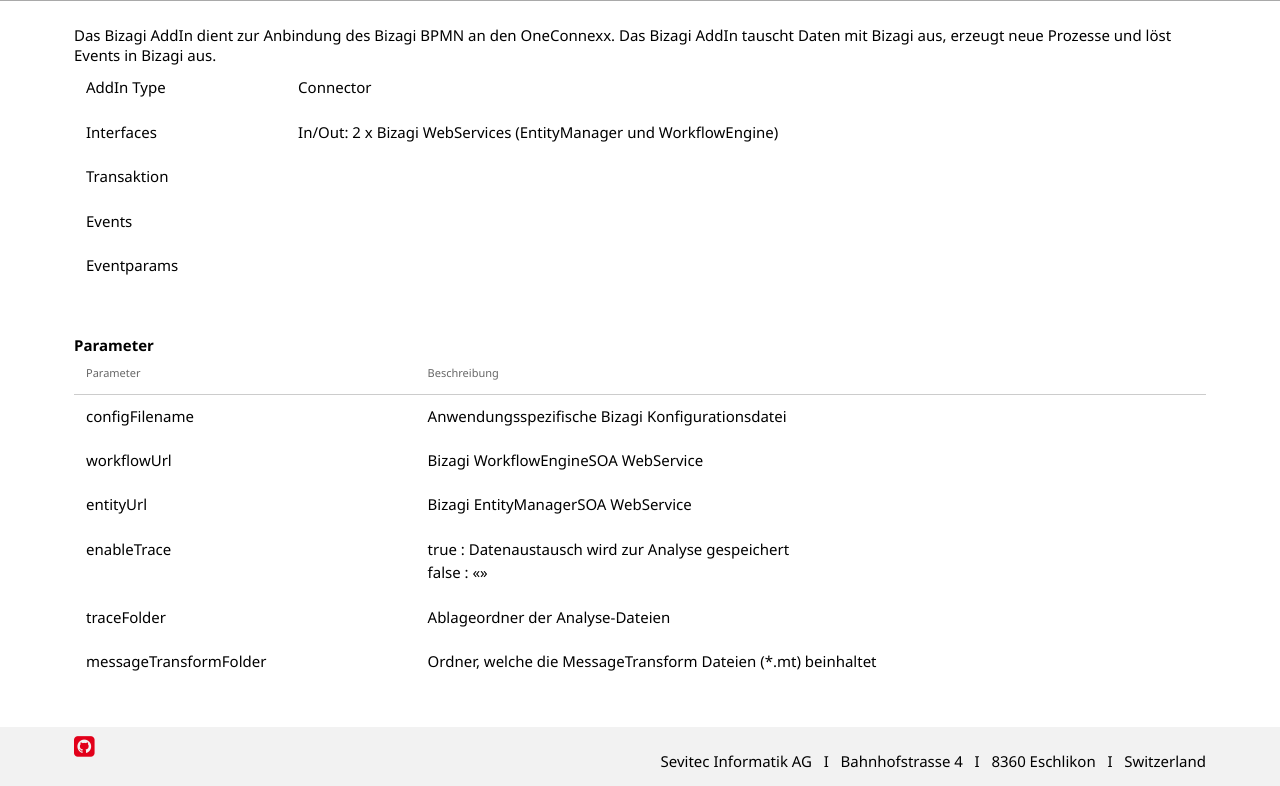
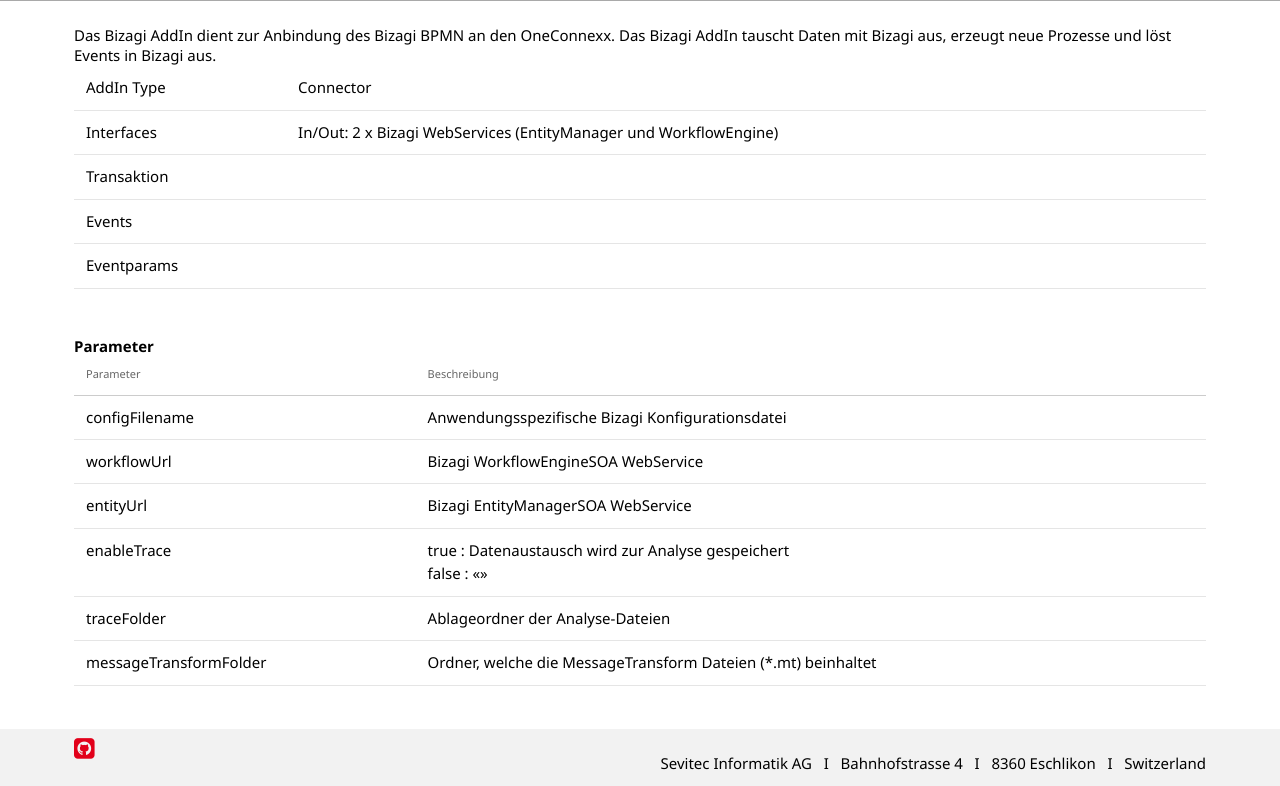
Before and after one commit to primesoft-group/oneconnexx-docs, a Jekyll site: the page built from _pages/addins/de/bizagi.md, in a window 1280 px wide. Shown: the part 259-1045 px from the top of the page. Built offline with Jekyll 4.4.1, drawn with Linux system fonts in a browser that asks for light colours; nearby versions of some CDN libraries; some web fonts are replaced.

Commit message:
addin changed

```diff
--- a/_pages/addins/de/bizagi.md
+++ b/_pages/addins/de/bizagi.md
@@ -6,7 +6,7 @@
 
 Das Bizagi AddIn dient zur Anbindung des Bizagi BPMN an den OneConnexx. Das Bizagi AddIn tauscht Daten mit Bizagi aus, erzeugt neue Prozesse und löst Events in Bizagi aus.
 
-{:.table}
+{:.table .table-striped}
 | --- | --- |
 | AddIn Type | Connector |
 | Interfaces | In/Out: 2 x Bizagi WebServices (EntityManager und WorkflowEngine) |
@@ -17,7 +17,7 @@
 
 __Parameter__
 
-{:.table}
+{:.table .table-striped}
 | Parameter | Beschreibung |
 | --- | --- |
 | configFilename | Anwendungsspezifische Bizagi Konfigurationsdatei |
```
Also changed, not shown: _pages/addins/de/overview.md (+2 -2 lines).
